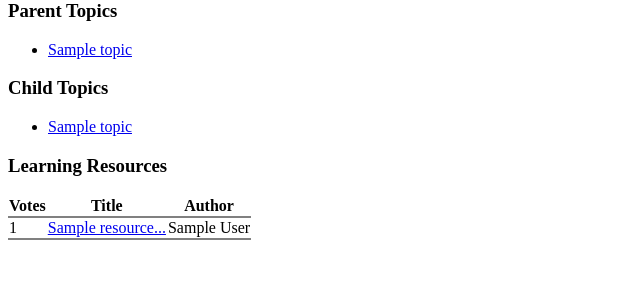
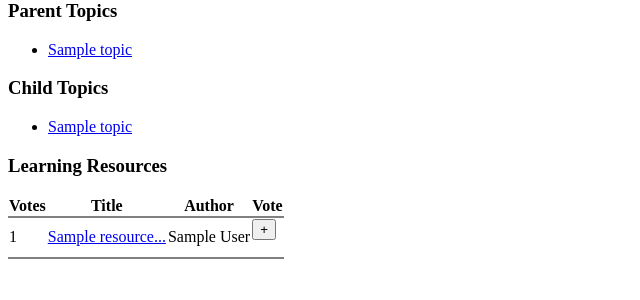
Before and after one commit to abjose/sb, a Django app: page /polls/topics/1/ in a window 1280 px wide. Shown: the part 298-598 px from the top of the page, without its empty margins (0-640 px from the left). Run offline with Django 4.2, Linux system fonts and the light colour scheme; a user stored in the database is signed in; tables that the repository leaves empty hold one stand-in row (values such as "Sample post").

Commit message:
Allow voting for resources

```diff
--- a/polls/templates/polls/topic_detail.html
+++ b/polls/templates/polls/topic_detail.html
@@ -72,6 +72,9 @@
       <th>Votes</th>
       <th>Title</th>
       <th>Author</th>
+      {% if request.user.is_authenticated %}
+        <th>Vote</th>
+      {% endif %}
     </tr>
     {% for resource in resource_list %}
       <tr>
@@ -79,6 +82,13 @@
         <!-- <td><a href="{% url 'polls:resource_detail' resource.id %}">{{ resource.title }}</a></td> -->
         <td><a title="{{ resource.title }}" href="{{ resource.link }}">{{ resource.title|slice:"0:30" }}...</a></td>
         <td>{{ resource.author }}</td>
+        {% if request.user.is_authenticated %}
+          <td><form name="vote" method="post" action="{% url 'polls:vote_for_resource' resource.id %}">
+            {% csrf_token %}
+            <input type="hidden" name="supporttype" />
+            <input type="submit" value="+" />
+          </form></td>
+        {% endif %}
       </tr>
     {% endfor %}
     </table>
--- a/polls/urls.py
+++ b/polls/urls.py
@@ -17,6 +17,7 @@ urlpatterns = [
     path('topics/<int:topic_id>/remove_goal/', views.remove_goal, name='remove_goal'),
 
     path('resources/<int:pk>/', views.ResourceDetailView.as_view(), name='resource_detail'),
+    path('resources/vote/<int:resource_id>/', views.vote_for_resource, name='vote_for_resource'),
 
     path('goals/<int:pk>/', views.GoalDetailView.as_view(), name='goal_detail'),
 
--- a/polls/views.py
+++ b/polls/views.py
@@ -239,6 +239,14 @@ def remove_goal(request, topic_id):
     return HttpResponseRedirect(reverse('polls:user_detail', args=[request.user.id]))
 
 
+@login_required
+def vote_for_resource(request, resource_id):
+    res = Resource.objects.get(pk=resource_id)
+    res.votes += 1
+    res.save()
+    return HttpResponseRedirect(reverse('polls:topic_detail', args=[res.topic.id]))
+
+
 # Return a list of all prereq topics for the given topic.
 def get_all_prereqs(topic_id, user_id):
     # TODO: use a graph db or in-memory graph or anything other than this.
```
